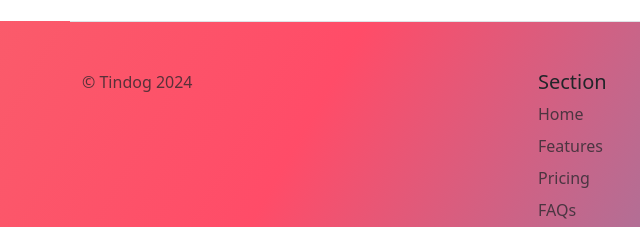
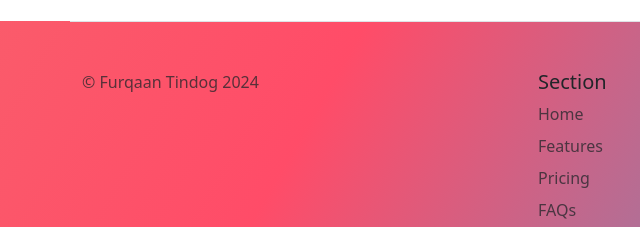
Before and after one commit to Dev-fur/Tindog, a plain HTML site: page index.html in a window 1280 px wide. Shown: the part 2177-2404 px from the top of the page, 0-640 px from the left. Drawn offline with nearby package versions, Linux system fonts and the light colour scheme.

Commit message:
Add files via upload

```diff
--- a/index.html
+++ b/index.html
@@ -14,7 +14,7 @@
   </head>
 
   <body>
-    <!-- Title -->
+
     <section id="title" class="gradient-background">
       <div class="container col-xxl-8 px-4 pt-4">
         <div class="row flex-lg-row-reverse align-items-center g-5 pt-4">
@@ -70,7 +70,7 @@
         </div>
       </div>
     </section>
-    <!-- Features -->
+
     <section id="features">
       <div class="container px-4 py-5" id="hanging-icons">
         <div class="row g-4 py-5 row-cols-1 row-cols-lg-3">
@@ -147,7 +147,7 @@
         </div>
       </div>
     </section>
-    <!-- Testimonial -->
+
     <section id="testimonial">
 
       <div class="my-5">
@@ -168,7 +168,7 @@
         </div>
       </div>
     </section>
-    <!-- Pricing -->
+
     <section id="pricing">
       <div class="container py-3">
         <header>
@@ -242,14 +242,14 @@
 
       </div>
     </section>
-    <!-- Footer -->
+
     <section id="footer" class="gradient-background">
 
       <div class="container">
         <footer class="row row-cols-1 row-cols-sm-2 row-cols-md-5 py-5 mt-5 border-top ">
           <div class="col mb-3">
 
-            <p class="text-body-secondary">© Tindog 2024</p>
+            <p class="text-body-secondary">© Furqaan Tindog 2024</p>
           </div>
 
           <div class="col mb-3">
```
